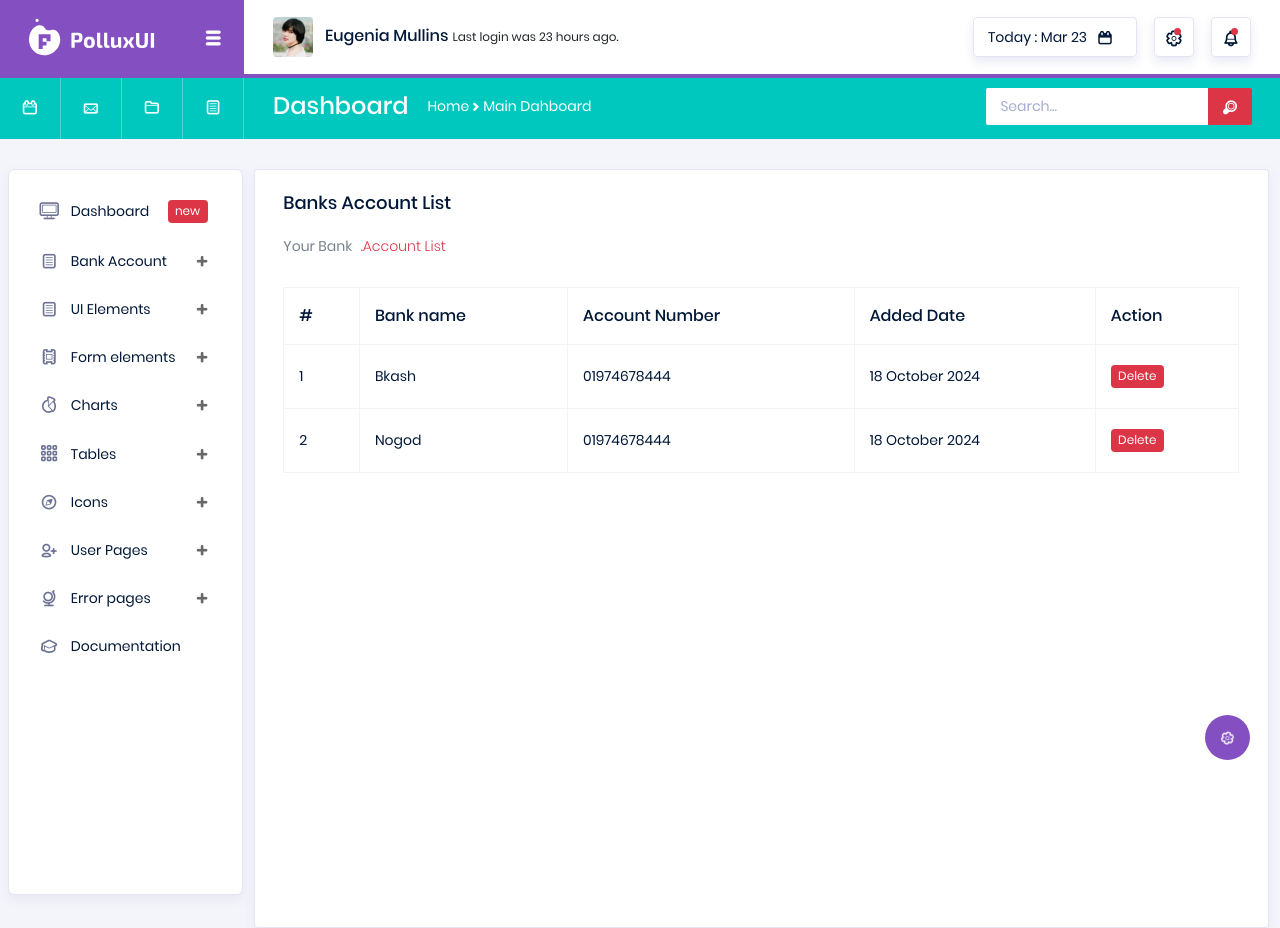
After one commit to 0rakib0/Daily-Track, a Django app: page /view-bank-accounts/ in a window 1280 px wide. The commit adds this page. Run offline with Django 5.2, Linux system fonts and the light colour scheme; a user stored in the database is signed in; data comes from the database, SQL or seed files in the repository; some libraries are stand-ins or nearby versions.

Commit message:
create view bank accounts table and show info

```diff
--- /dev/null
+++ b/static/js/myJS.js
@@ -0,0 +1,9 @@
+// function myFunc(e){
+//     console.log(e)
+// }
+
+document.getElementById('hello').addEventListener('click', (e) => {
+    const id = e.currentTarget.getAttribute('data-bank-id'); // Call getAttribute with the attribute name
+
+    console.log(id);
+});
--- a/templates/base.html
+++ b/templates/base.html
@@ -224,6 +224,7 @@
   <!-- End plugin js for this page-->
   <!-- inject:js -->
   <script src="{% static 'js/off-canvas.js' %}"></script>
+  <script src="{% static 'js/myJS.js' %}"></script>
   <script src="{% static 'js/hoverable-collapse.js' %}"></script>
   <script src="{% static 'js/template.js' %}"></script>
   <script src="{% static 'js/settings.js' %}"></script>
--- /dev/null
+++ b/templates/transaction/view-banks.html
@@ -0,0 +1,82 @@
+{% extends 'base.html' %}
+{% load static %}
+
+{% block body %}
+
+<div class="col-lg-12 grid-margin stretch-card">
+    <div class="card">
+      <div class="card-body">
+        <h4 class="card-title">Banks Account List</h4>
+        <p class="card-description">
+          Your Bank <code>.Account List</code>
+        </p>
+        <div class="table-responsive pt-3">
+          <table class="table table-bordered">
+            <thead>
+              <tr>
+                <th>
+                  #
+                </th>
+                <th>
+                  Bank name
+                </th>
+                <th>
+                  Account Number
+                </th>
+                <th>
+                  Added Date
+                </th>
+                <th>
+                  Action
+                </th>
+              </tr>
+            </thead>
+            <tbody>
+            {% for bank in banks %}
+              <tr>
+                <td>
+                  {{forloop.counter}}
+                </td>
+                <td>
+                  {{bank.bank_name}}
+                </td>
+                <td>
+                    {{bank.account_number}}
+                </td>
+                <td>
+                    {{bank.date|date:"d F Y"}}
+                </td>
+                <td>
+                  <label class="badge badge-danger" id="hello" data-bank-id="{{ bank.id }}" data-toggle="modal" data-target="#exampleModal">Delete</label>
+                </td>
+              </tr>
+            {% endfor %}
+            </tbody>
+          </table>
+        </div>
+      </div>
+    </div>
+  </div>
+
+<!-- Modal -->
+<div class="modal fade" id="exampleModal" tabindex="-1" role="dialog" aria-labelledby="exampleModalLabel" aria-hidden="true">
+    <div class="modal-dialog" role="document">
+      <div class="modal-content">
+        <div class="modal-header">
+          <h5 class="modal-title" id="exampleModalLabel">DO you want to delete it</h5>
+          <button type="button" class="close" data-dismiss="modal" aria-label="Close">
+            <span aria-hidden="true">&times;</span>
+          </button>
+        </div>
+        <div class="modal-body text-danger">
+            Are you sure, you want to delete this banks account!
+        </div>
+        <div class="modal-footer">
+          <button type="button" class="btn btn-secondary" data-dismiss="modal">No</button>
+          <a href="" class="btn btn-danger">Yes Delete It</a>
+        </div>
+      </div>
+    </div>
+  </div>
+
+{% endblock %}
--- a/transactions/urls.py
+++ b/transactions/urls.py
@@ -4,5 +4,6 @@ from . import views
 app_name='transaction'
 
 urlpatterns = [
-    path('add-bank/', views.AddBank, name='add_bank')
+    path('add-bank/', views.AddBank, name='add_bank'),
+    path('view-bank-accounts/', views.View_Banks, name='view_bank')
 ]
--- a/transactions/views.py
+++ b/transactions/views.py
@@ -21,3 +21,15 @@ def AddBank(request):
             messages.warning(request, f'An unexpected error occurred: {e}')
 
     return render(request, 'transaction/add-bank.html', context={})
+
+
+def View_Banks(request):
+    user = request.user
+    banks = Bank.objects.filter(user=user)
+    if not banks.exists():
+        messages.warning(request, 'No Bank Found.')
+    context = {
+        'banks':banks
+    }
+
+    return render(request, 'transaction/view-banks.html', context)
```
